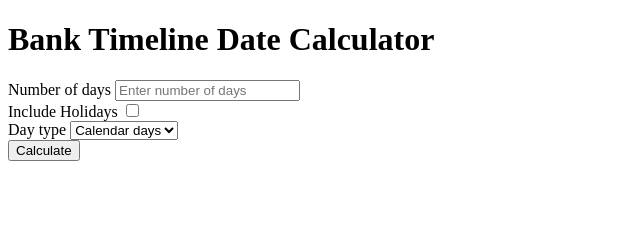
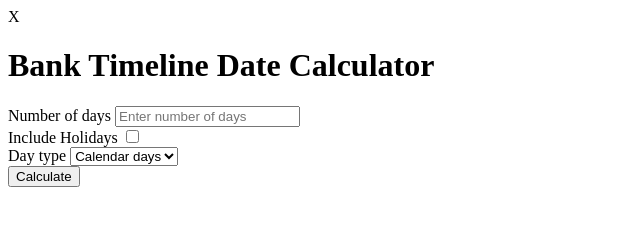
Before and after one commit to CloggedToasterAgain/cloggedtoasteragain.github.io, a website: page date-calculator/index.html in a window 1280 px wide. Shown: the whole page, without its empty margins (0-640 px from the left). Drawn offline with Linux system fonts and the light colour scheme.

Commit message:
Pushing updates

```diff
--- a/date-calculator/index.html
+++ b/date-calculator/index.html
@@ -9,7 +9,7 @@
   <script src="js/dateUtils.js" defer></script>
   <script src="js/main.js" defer></script>
 </head>
-<body>
+<body>X
 
   <main class="container">
     <h1>Bank Timeline Date Calculator</h1>
--- a/date-calculator/js/dateUtils.js
+++ b/date-calculator/js/dateUtils.js
@@ -39,5 +39,4 @@ function getNthWeekdayOfMonth(occurance, dayOfWeek, month, year){
         return futureDate;
     }
     console.log(futureDate);
-
 }
```
